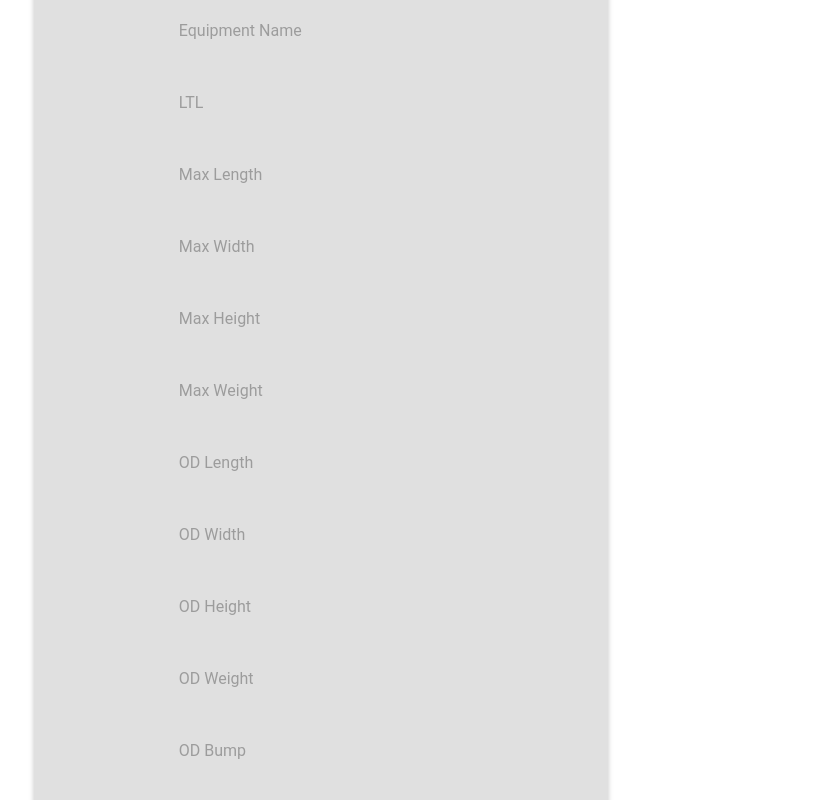
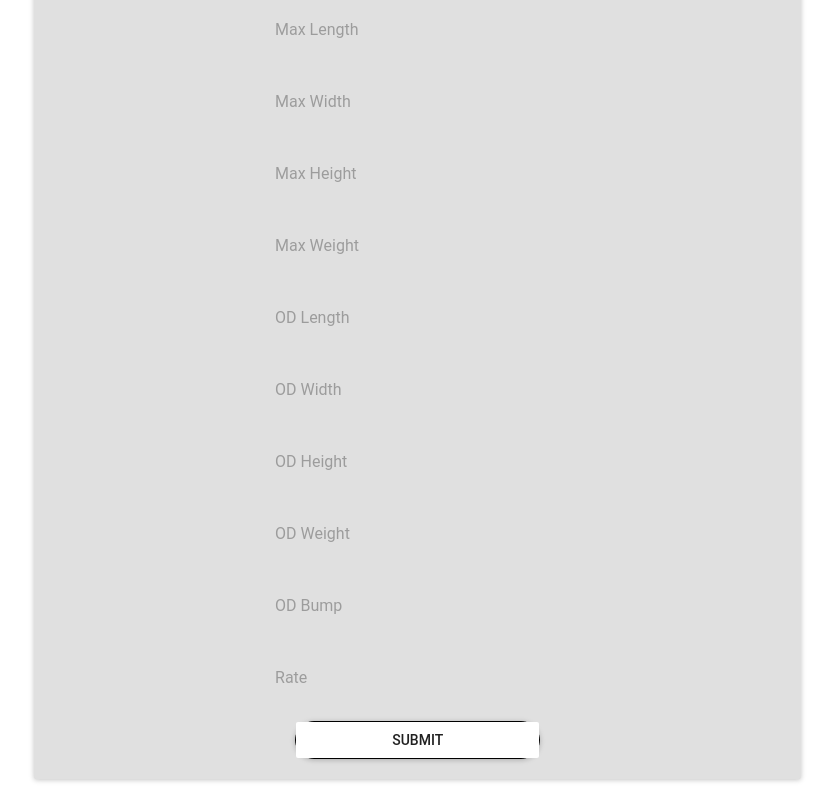
Before and after one commit to stward/equipment-admin, a React (Create React App) app: page /edit in a window 1280 px wide. Shown: the part 340-1140 px from the top of the page, without its empty margins (4-838 px from the left). Built offline with nearby package versions, Linux system fonts and the light colour scheme; what react-tap-event-plugin would draw is missing.

Commit message:
added more styling changes

```diff
--- a/src/Edit.js
+++ b/src/Edit.js
@@ -2,6 +2,8 @@ import TextField from 'material-ui/TextField'
 import getMuiTheme from 'material-ui/styles/getMuiTheme';
 import MuiThemeProvider from 'material-ui/styles/MuiThemeProvider'
 import Paper from 'material-ui/Paper'
+import RaisedButton from 'material-ui/RaisedButton'
+
 import PropTypes from 'prop-types'
 import injectSheet from 'react-jss'
 import React, { Component } from 'react'
@@ -13,16 +15,29 @@ const propTypes = {
 const styles = {
   editContainer: {
     '& div': {
-      display: 'block'
+      display: 'block',
+      verticalAlign: 'top'
     }
   },
   paperStyle: {
-    padding: '12%',
+    paddingLeft: '20%',
+    paddingRight: '20%',
+    marginLeft: 'auto',
+    marginRight: 'auto%',
     textAlign: 'center',
     display: 'inline-block',
     backgroundColor: '#e0e0e0'
   }
 }
+
+const buttonStyle = {
+  margin: 20,
+  display: 'block',
+  className: 'buttonStyle',
+  borderRadius: 20,
+  border: 'solid black 1px',
+  backgroundColor: '#e0e0e0'
+};
 
 const enhancer = injectSheet(styles)
 
@@ -77,6 +92,7 @@ class Edit extends Component {
             floatingLabelText="Rate"
           />
         </div>
+        <RaisedButton label="Submit" primary={false} style={buttonStyle} href={'/home'} />
         </Paper>
       </MuiThemeProvider>
     )
--- a/src/Main.js
+++ b/src/Main.js
@@ -20,7 +20,10 @@ import React, { Component } from 'react'
 const buttonStyle = {
   margin: 12,
   display: 'block',
-  className: 'buttonStyle'
+  className: 'buttonStyle',
+  borderRadius: 20,
+  border: 'solid black 1px',
+  backgroundColor: '#e0e0e0'
 };
 
 const tableItemStyle = {
```
